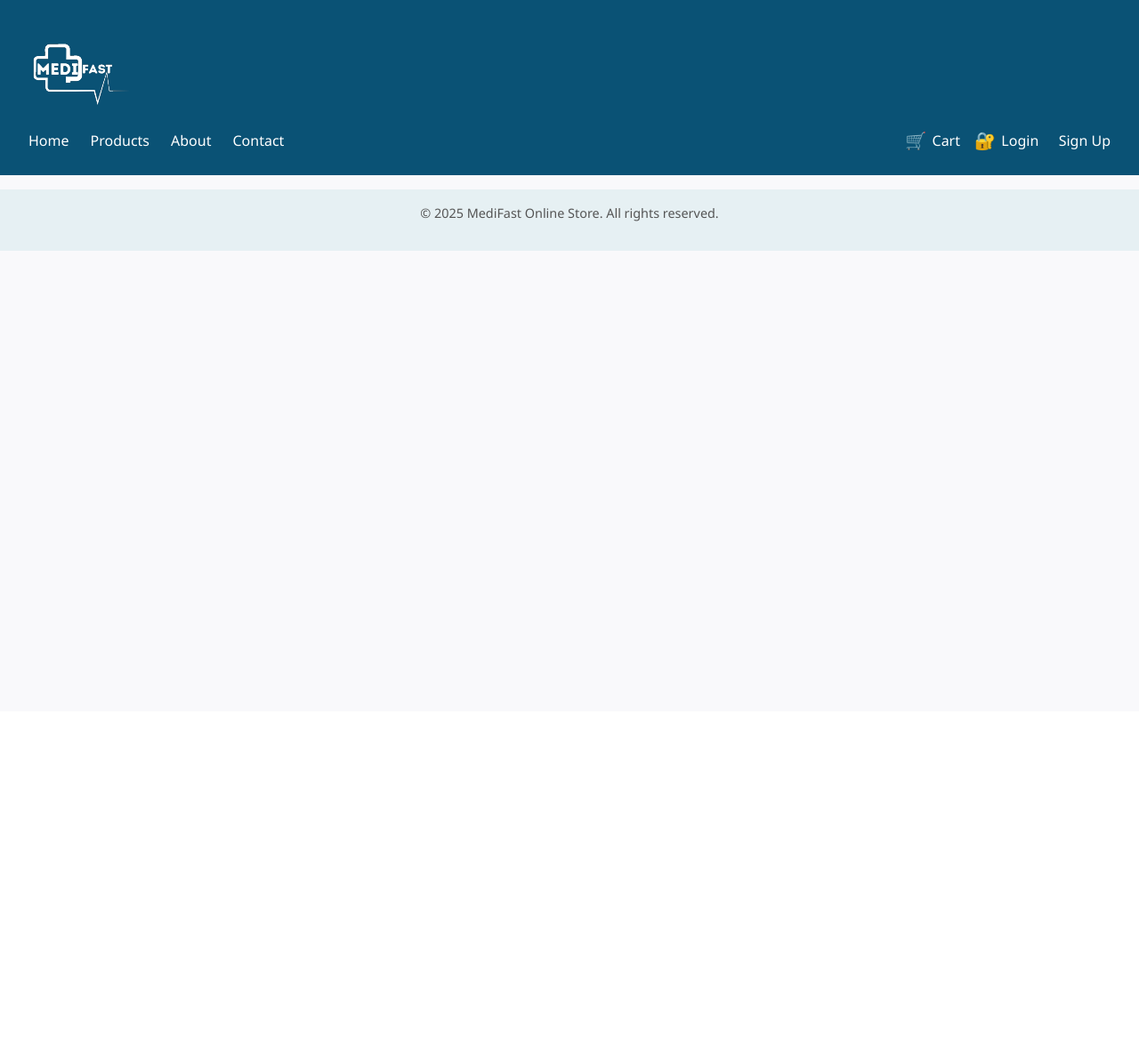
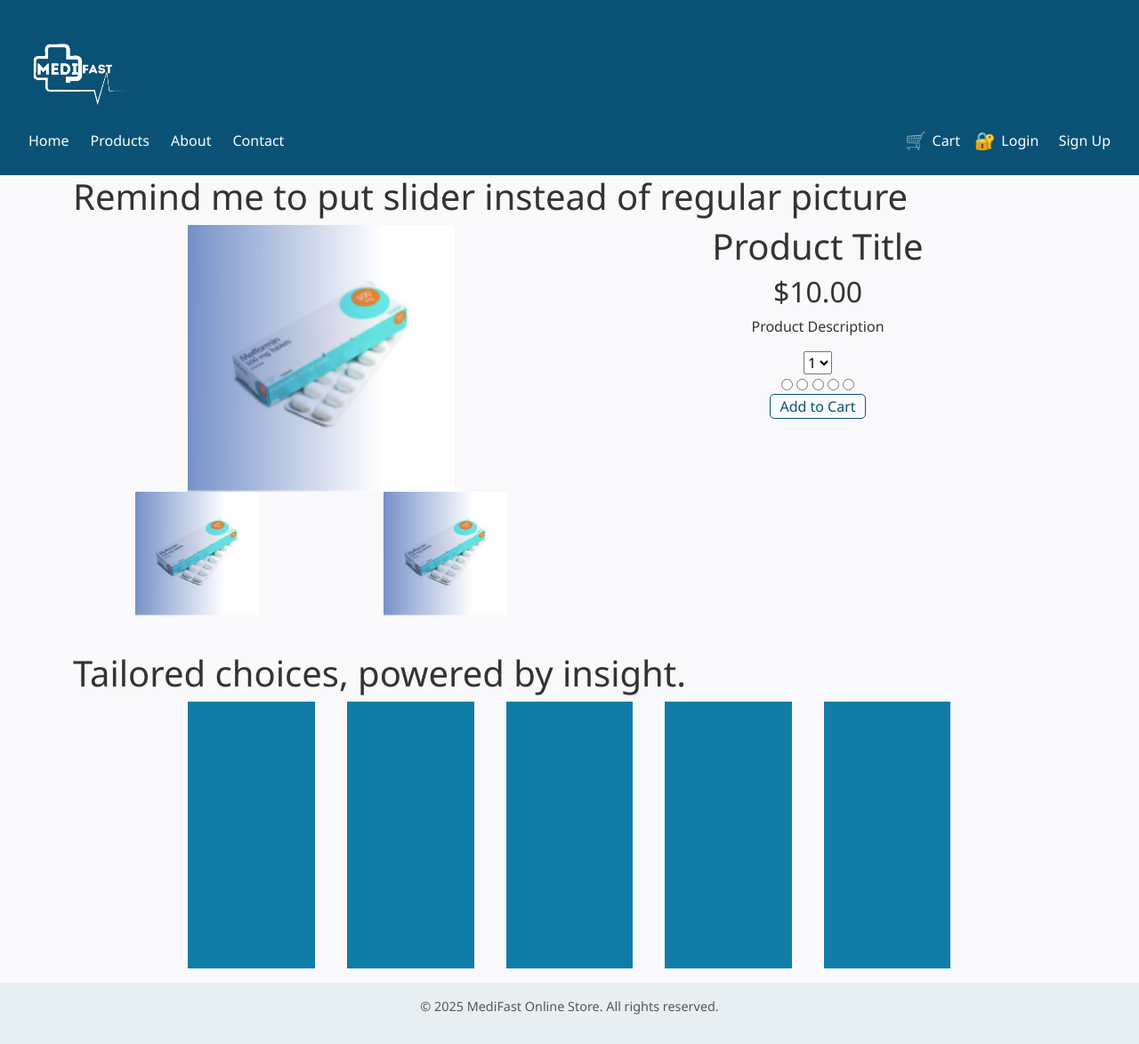
Before and after one commit to akashbiswas-dipto/temporaryifn582, a Flask app: page /product in a window 1280 px wide. Shown: the whole page at 89% size. Before the commit the page ends 282 px from the top, so only its background shows below. Run offline with Flask 3, Linux system fonts and the light colour scheme; some libraries are stand-ins or nearby versions.

Commit message:
Product Detail

```diff
--- a/medifast/__init__.py
+++ b/medifast/__init__.py
@@ -1,6 +1,6 @@
 from flask import Flask, render_template
 from flask_mysqldb import MySQL
-from flask_bootstrap import Bootstrap5
+from flask_bootstrap import Bootstrap
 
 mysql = MySQL()
 
@@ -17,7 +17,7 @@ def create_app():
 
     mysql.init_app(app)
 
-    bootstrap = Bootstrap5(app)
+    bootstrap = Bootstrap(app)
 
     #importing modules here to avoid circular references, register blueprints of routes
     from . import views
--- a/medifast/static/css/styles.css
+++ b/medifast/static/css/styles.css
@@ -71,7 +71,75 @@ header {
 .nav-actions {
   gap: 1rem;
 }
+.product_detail{
+  width: 100%;
+}
+.images{
+  width: 50%;
+  height: auto;
+  float: left;
+  text-align: center;
+}
 
+.top_img{
+  width: 100%;
+  height: 300px;
+}
+
+.top_img1{
+  height: 100%;
+  width: auto;
+}
+
+.img_content{
+  width: 50%;
+  height: 100px;
+  float: left;
+  text-align: center;
+}
+
+.img_bottom{
+  width: 50%;
+}
+
+.product_doc{
+  width: 50%;
+  float: left;
+  text-align: center;
+  height: 60vh;
+}
+
+.product_doc a{
+  text-decoration: none;
+  color: #0a5275;
+  border: 1px solid #0a5275;
+  padding: 2px 10px;
+  border-radius: 5px;
+  margin-top: 30px;
+}
+
+.product_doc a:hover{
+  background-color: #0a5275;
+  color: white;
+}
+
+.suggestion{
+  width: 100%;
+  height: 400px;
+}
+
+.suggestion_container{
+  width: 80%;
+  margin: 0 10%;
+}
+
+.container_s{
+  width: 16%;
+  margin: 0 2%;
+  float: left;
+  height: 300px;
+  background-color: #127ca8;
+}
 /* Mobile responsiveness */
 @media (max-width: 768px) {
   .navbar-content {
--- a/medifast/templates/productdetail.html
+++ b/medifast/templates/productdetail.html
@@ -1,2 +1,53 @@
 {% extends "base.html" %} {% block title %} Product Details {% endblock %}
-{%block content%} {% endblock %}
+{%block content%}
+<div class="product_detail">
+  <h1>Remind me to put slider instead of regular picture</h1>
+  <div class="images">
+    <div class="top_img">
+      <img src='{{url_for('static',filename="img/metformin.png")}}'
+      class='top_img1'>
+    </div>
+    <div class="bottom_img">
+      <div class="img_content">
+        <img src='{{url_for('static',filename="img/metformin.png")}}'
+        class='img_bottom'>
+      </div>
+
+      <div class="img_content">
+        <img src='{{url_for('static',filename="img/metformin.png")}}'
+        class='img_bottom'>
+      </div>
+    </div>
+  </div>
+  <div class="product_doc">
+    <h1>Product Title</h1>
+    <h2>$10.00</h2>
+    <p>Product Description</p>
+    <select name="quantity" id="qty">
+      <option value="1">1</option>
+      <option value="2">2</option>
+      <option value="3">3</option>
+      <option value="4">4</option>
+      <option value="5">5</option></select
+    ><br />
+    <div class="rating">
+      <input type="radio" name="rating" value="1" /><i></i>
+      <input type="radio" name="rating" value="2" /><i></i>
+      <input type="radio" name="rating" value="3" /><i></i>
+      <input type="radio" name="rating" value="4" /><i></i>
+      <input type="radio" name="rating" value="5" /><i></i>
+    </div>
+    <a href="">Add to Cart</a>
+  </div>
+  <div class="suggestion">
+    <h1>Tailored choices, powered by insight.</h1>
+    <div class="suggestion_container">
+      <div class="container_s"></div>
+      <div class="container_s"></div>
+      <div class="container_s"></div>
+      <div class="container_s"></div>
+      <div class="container_s"></div>
+    </div>
+  </div>
+</div>
+{% endblock %}
```
